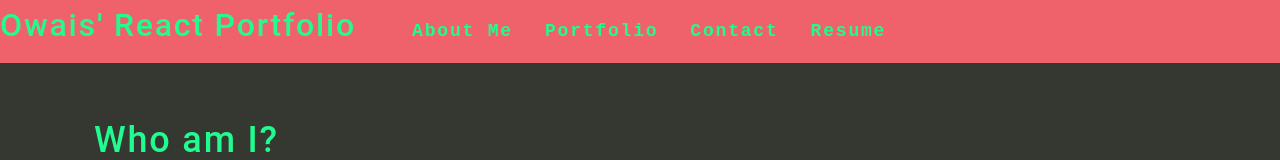
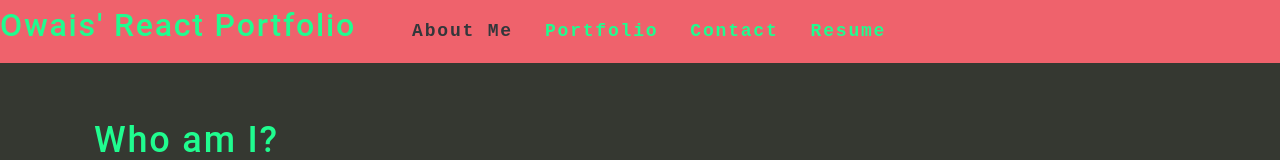
Before and after one commit to OwaisIslam/react-portfolio, a React (Create React App) app: page / in a window 1280 px wide. Shown: the top 160 px of the page. Built offline with nearby package versions, Linux system fonts and the light colour scheme.

Commit message:
updated to show active tab

```diff
--- a/public/index.html
+++ b/public/index.html
@@ -24,7 +24,7 @@
       work correctly both with client-side routing and a non-root public URL.
       Learn how to configure a non-root public URL by running `npm run build`.
     -->
-    <title>React App</title>
+    <title>Owais' React Portfolio</title>
   </head>
   <body>
     <noscript>You need to enable JavaScript to run this app.</noscript>
--- a/src/App.js
+++ b/src/App.js
@@ -10,6 +10,7 @@ import Resume from "./components/Resume";
 function App() {
 	const [currentTab, setCurrentTab] = useState("about");
 
+	// This function checks to see which tab is selected and then generates the appropriate tab.
 	const renderTab = () => {
 		switch (currentTab) {
 			case "about":
--- a/src/components/Footer/index.js
+++ b/src/components/Footer/index.js
@@ -4,7 +4,7 @@ function Footer() {
 	return (
 		<footer className="footer">
 			<div className="footer">
-				<a href="https://teamflash1.github.io/music-app/" target="_blank">
+				<a href="https://github.com/OwaisIslam" target="_blank">
 					Github
 				</a>
 			</div>
--- a/src/components/Navigation/index.js
+++ b/src/components/Navigation/index.js
@@ -6,16 +6,16 @@ function Navigation(props) {
 	return (
 		<nav>
 			<ul className="flex-row">
-				<li className="mx-2">
+				<li className={currentTab === "about" ? "mx-2 navActive" : "mx-2"}>
 					<span onClick={() => setCurrentTab("about")}>About Me</span>
 				</li>
-				<li className="mx-2">
+				<li className={currentTab === "portfolio" ? "mx-2 navActive" : "mx-2"}>
 					<span onClick={() => setCurrentTab("portfolio")}>Portfolio</span>
 				</li>
-				<li className="mx-2">
+				<li className={currentTab === "contact" ? "mx-2 navActive" : "mx-2"}>
 					<span onClick={() => setCurrentTab("contact")}>Contact</span>
 				</li>
-				<li className="mx-2">
+				<li className={currentTab === "resume" ? "mx-2 navActive" : "mx-2"}>
 					<span onClick={() => setCurrentTab("resume")}>Resume</span>
 				</li>
 			</ul>
--- a/src/components/Project/index.js
+++ b/src/components/Project/index.js
@@ -62,7 +62,6 @@ function Project() {
 
 	return (
 		<section>
-			<h2>Project Section</h2>
 			<ul className="flex-row">
 				<li>
 					Flash Beats
--- a/src/index.css
+++ b/src/index.css
@@ -299,7 +299,7 @@ button {
 }
 
 .navActive {
-	color: var(--secondary);
+	color: var(--primary);
 }
 
 .header {
```
